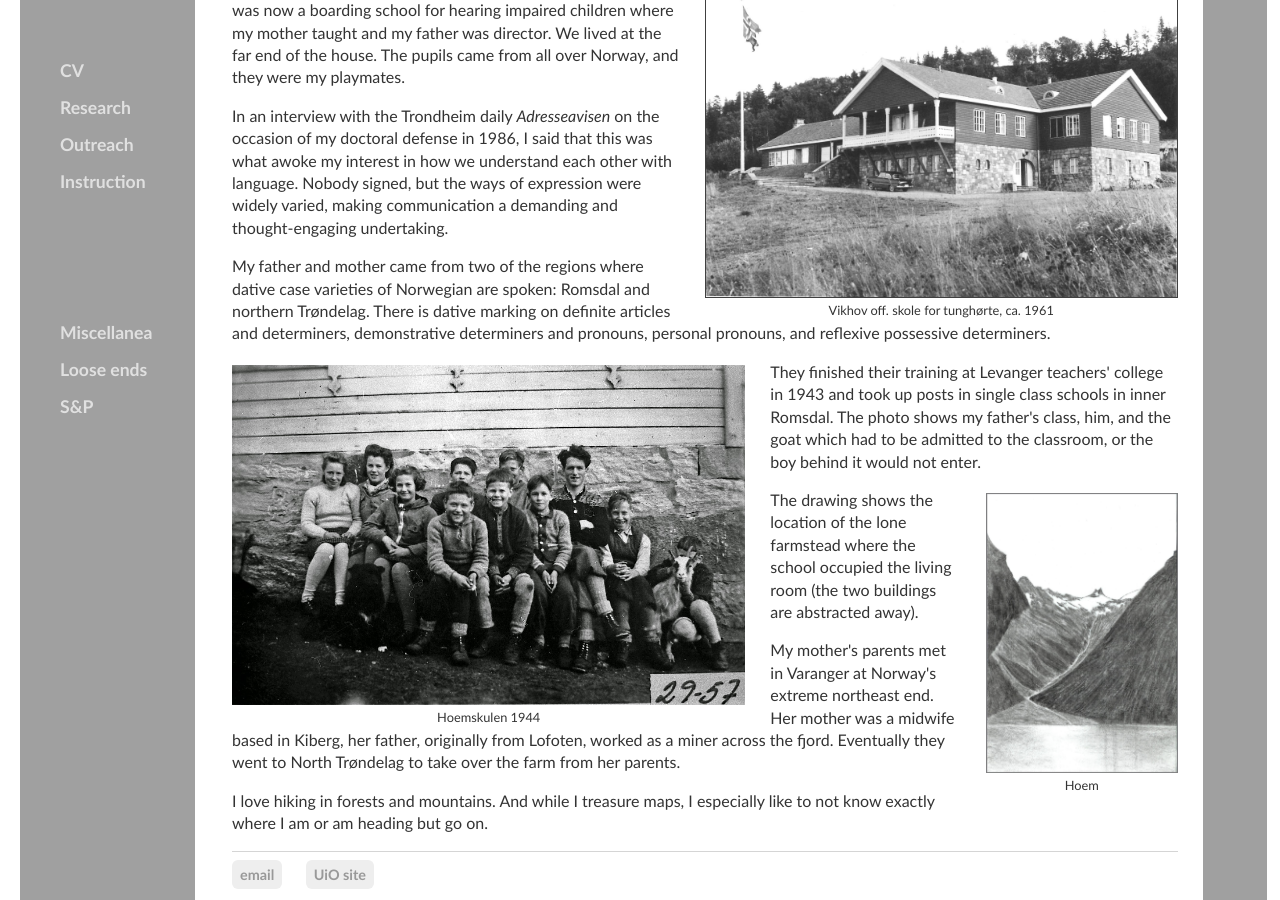
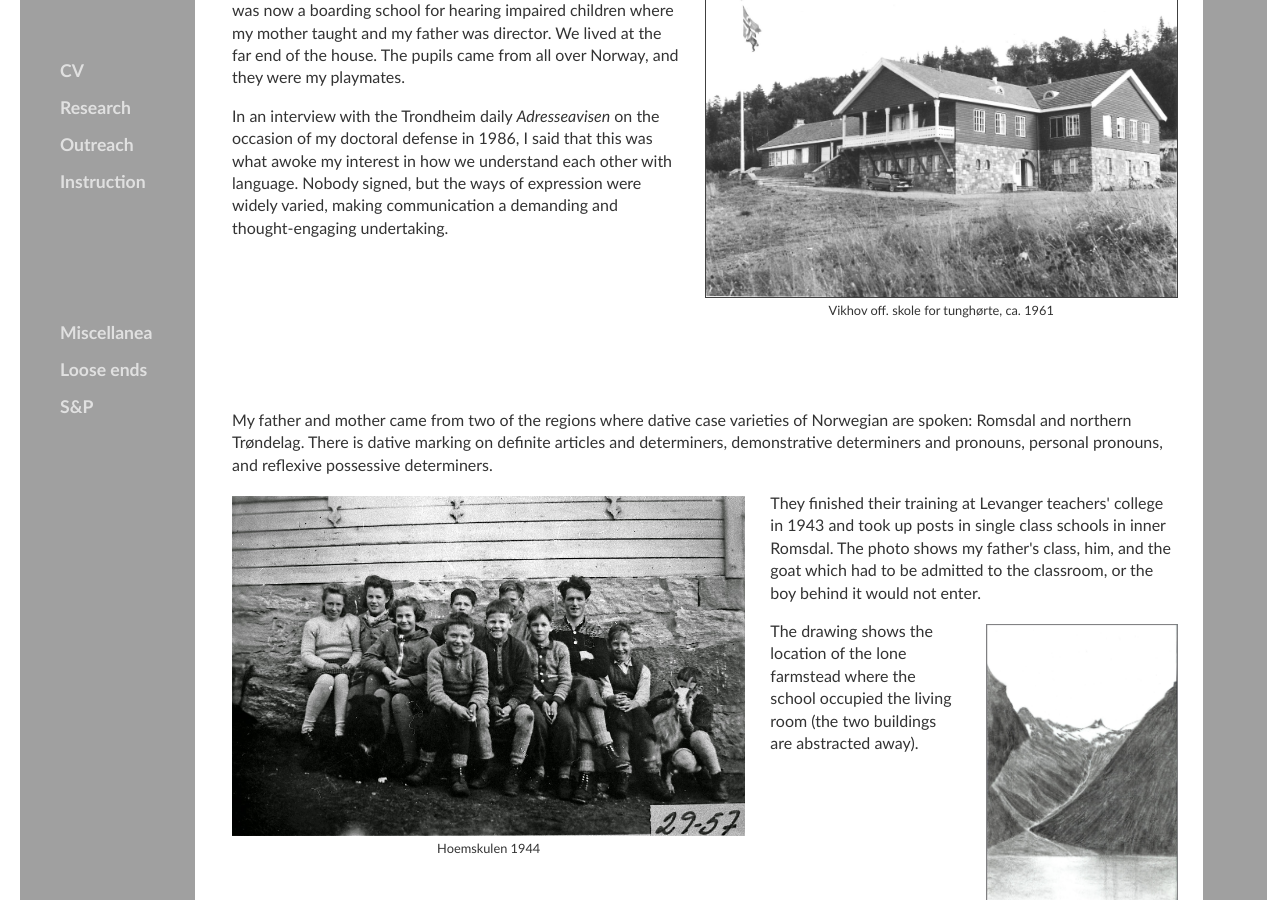
Before and after one commit to kjelljs/kjelljs.github.io, a Jekyll site: the page built from about/index.html, in a window 1280 px wide and 900 px high, scrolled down 2896 px. Built offline with Jekyll 4.4.1, drawn with Linux system fonts in a browser that asks for light colours.

Commit message:
Update index.html

```diff
--- a/about/index.html
+++ b/about/index.html
@@ -52,14 +52,20 @@ figcaption {
 </ul>
 	<p>I am deeply grateful for all these engagements.</p></br>
 	<h2 id="priv">Personal Paths</h2>
-		  <div style="float:right;"><figure class="rightfig"><img style="height:360px; border: 1px solid #404040" src="/pics/vikhov.jpg"><figcaption>Vikhov off. skole for tunghørte, ca. 1961</figcaption></figure></div>
+		  <section><div style="float:right;"><figure class="rightfig"><img style="height:360px; border: 1px solid #404040" src="/pics/vikhov.jpg"><figcaption>Vikhov off. skole for tunghørte, ca. 1961</figcaption></figure></div>
 		     <p>That is the house I lived in from 1958, when I was two, to 1965, when I was nine, in Malvik municipality just north of Trondheim. Built as a navy convalescent home during German occupation, it was now a boarding school for hearing impaired children where my mother taught and my father was director. We lived at the far end of the house. The pupils came from all over Norway, and they were my playmates.</p>
 											<p>In an interview with the Trondheim daily <i>Adresseavisen</i> on the occasion of my doctoral defense in 1986, I said that this was what awoke my interest in how we understand each other with language. Nobody signed, but the ways of expression were widely varied, making communication a demanding and thought-engaging undertaking.
-			  </p>
+			  </p></section>
+<section></br>
+<h2>&nbsp;</h2>
 <p>My father and mother came from two of the regions where dative case varieties of Norwegian are spoken: Romsdal and northern Trøndelag. There is dative marking on definite articles and determiners, demonstrative determiners and pronouns, personal pronouns, and reflexive possessive determiners.
 </p><div style="float:left;"><figure class="leftfig"><img style="height:340px;" src="/pics/Hoemskulen.jpg"><figcaption>Hoemskulen 1944</figcaption></figure></div>
 	<p>They finished their training at Levanger teachers' college in 1943 and took up posts in single class schools in inner Romsdal. The photo shows my father's class, him, and the goat which had to be admitted to the classroom, or the boy behind it would not enter.
-</p><div style="float:right;"><figure class="rightfig"><img style="height:280px;" src="/pics/Jura.jpg"><figcaption>Hoem</figcaption></figure></div><p>The drawing shows the location of the lone farmstead where the school occupied the living room (the two buildings are abstracted away).</p>
-<p>My mother's parents met in Varanger at Norway's extreme northeast end. Her mother was a midwife based in Kiberg, her father, originally from Lofoten, worked as a miner across the fjord. Eventually they went to North Trøndelag to take over the farm from her parents.</p><p>I love hiking in forests and mountains. And while I treasure maps, I especially like to not know exactly where I am or am heading but go on.</p>
+</p><div style="float:right;"><figure class="rightfig"><img style="height:280px;" src="/pics/Jura.jpg"><figcaption>Hoem</figcaption></figure></div><p>The drawing shows the location of the lone farmstead where the school occupied the living room (the two buildings are abstracted away).</p></section>
+<section></br>
+<h2>&nbsp;</h2>
+<p>My mother's parents met in Varanger at Norway's extreme northeast end. Her mother was a midwife based in Kiberg, her father, originally from Lofoten, worked as a miner across the fjord. Eventually they went to North Trøndelag to take over the farm from her parents.</p></section>
+
+<p>I love hiking in forests and mountains. And while I treasure maps, I especially like to not know exactly where I am or am heading but go on.</p>
 
 </div><!-- /.blurb -->
```
